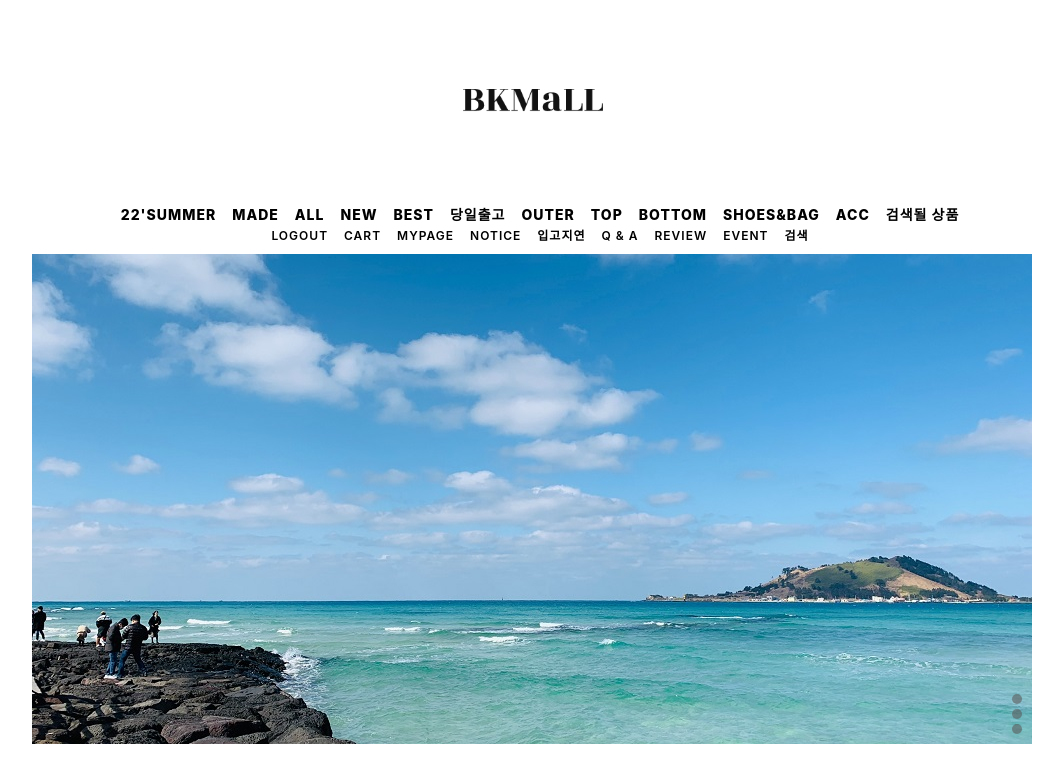
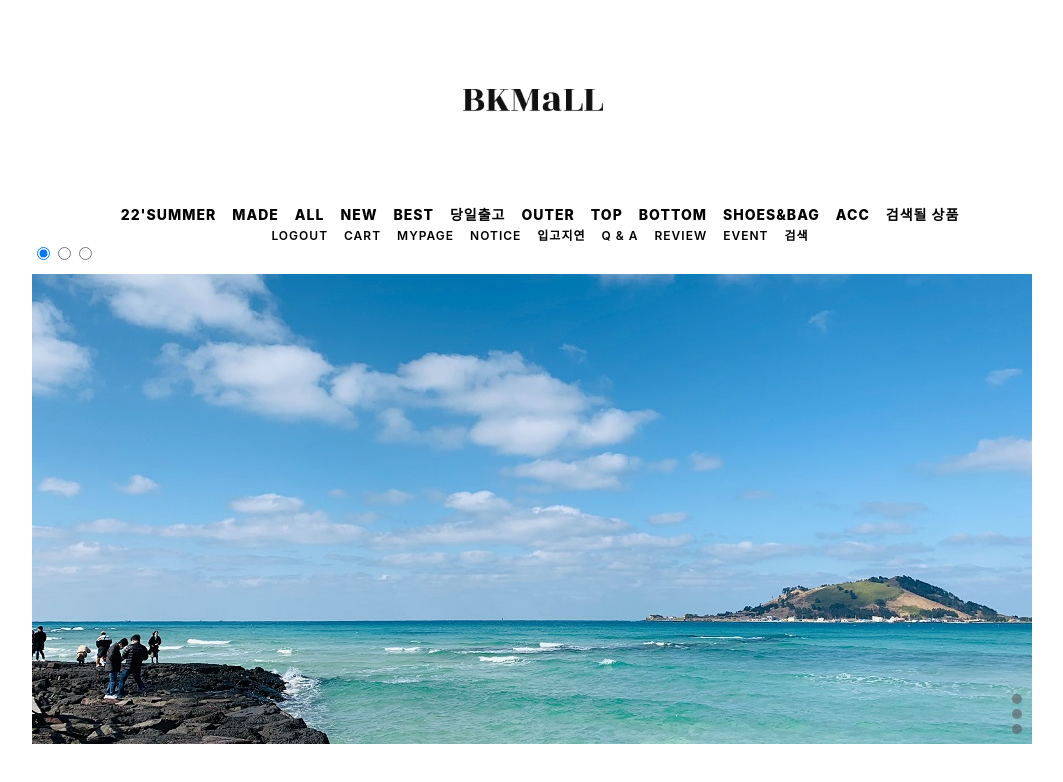
Before and after one commit to bkdragon0228/shopping-mall-web, a React (Create React App) app in the folder shopping/: page / in a window 1280 px wide. Shown: the top 782 px of the page, without its empty margins (108-1171 px from the left). Built offline with nearby package versions, Linux system fonts and the light colour scheme.

Commit message:
추가 dev.js 숨김

```diff
--- a/shopping/src/component/Molecules/ImgSlider.js
+++ b/shopping/src/component/Molecules/ImgSlider.js
@@ -74,12 +74,17 @@ const ImgSlider = () => {
         };
     }, [count]);
 
+    const lableHandler = () => {};
+
     return (
         <>
             <Container>
-                <Input type="radio" name="slider" id="slider1" hide />
+                {/* <Input type="radio" name="slider" id="slider1" hide />
                 <Input type="radio" name="slider" id="slider2" hide />
-                <Input type="radio" name="slider" id="slider3" hide />
+                <Input type="radio" name="slider" id="slider3" hide /> */}
+                <input type="radio" name="slider" id="slider1" checked />
+                <input type="radio" name="slider" id="slider2" />
+                <input type="radio" name="slider" id="slider3" />
                 <ImageBox count={count}>
                     {IMG.map((ele, idx) => (
                         <ImageList key={idx}>
@@ -90,6 +95,7 @@ const ImgSlider = () => {
                 <Bullets>
                     {sliders.map((e, i) => (
                         <Label
+                            onClick={lableHandler}
                             ref={(ref) => (boxListRef.current[i] = ref)}
                             for={e}
                             key={i}
```
Also changed, not shown: 2 other files (tests, documents, lock files or other folders).
